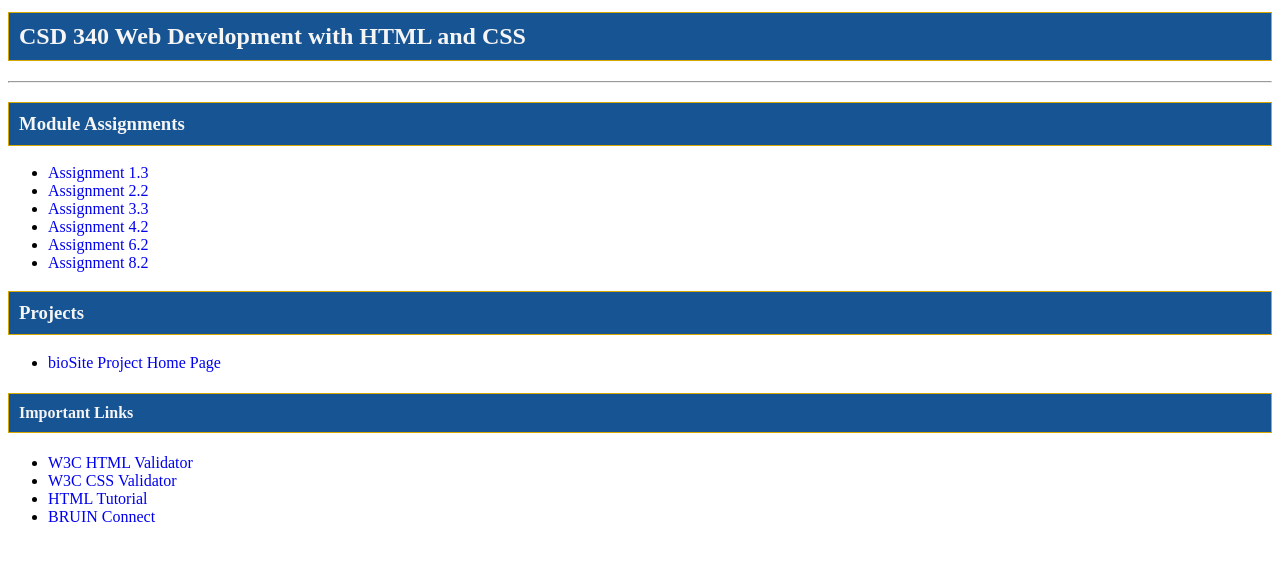
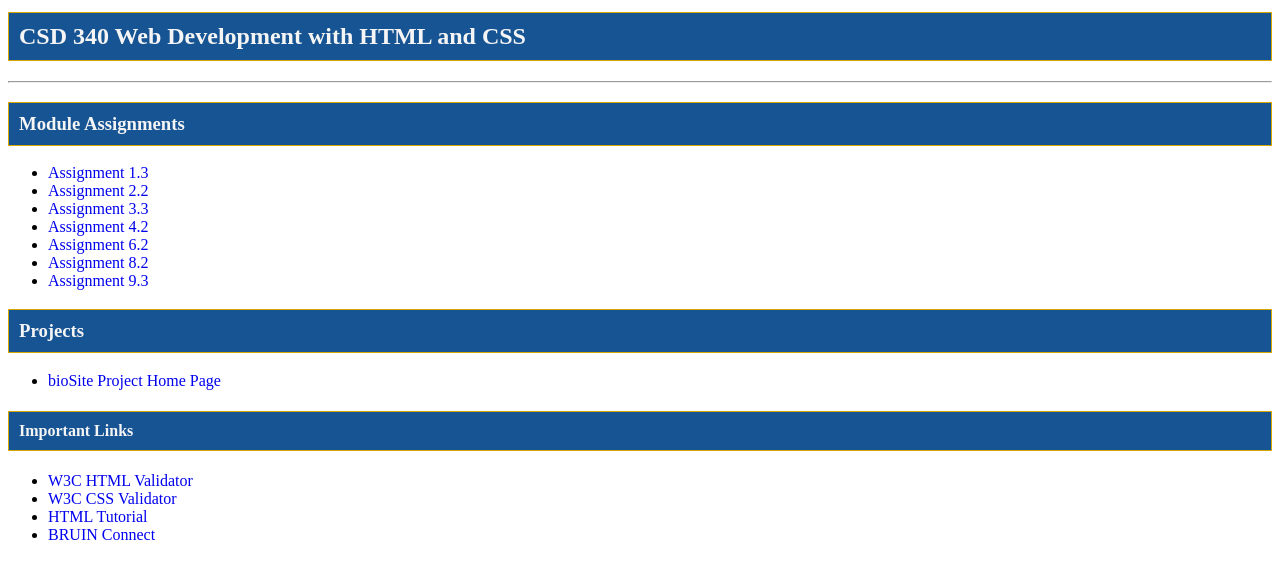
Before and after one commit to alexispaige247/csd-340, a plain HTML site: page index.html in a window 1280 px wide. Shown: the part 90-668 px from the top of the page. Drawn offline with Linux system fonts and the light colour scheme.

Commit message:
added mod 9.3

```diff
--- a/index.html
+++ b/index.html
@@ -19,6 +19,7 @@
                 <li><a href="module-4/Mitchell_Mod4_2.html">Assignment 4.2</a></li>
                 <li><a href="module-6/Mitchell_Mod6_2.html">Assignment 6.2</a></li>
                 <li><a href="module-8/Mitchell_Mod8_2.html">Assignment 8.2</a></li>
+                <li><a href="module-9/Mitchell_Mod9_3.html">Assignment 9.3</a></li>
             </ul>
         <h3>Projects</h3>
             <ul>
```
